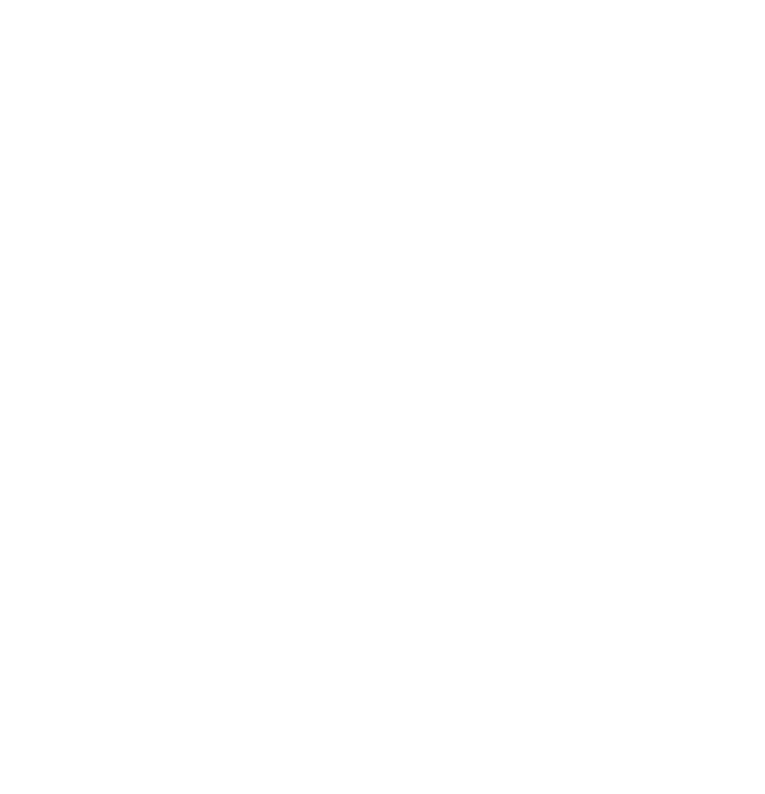
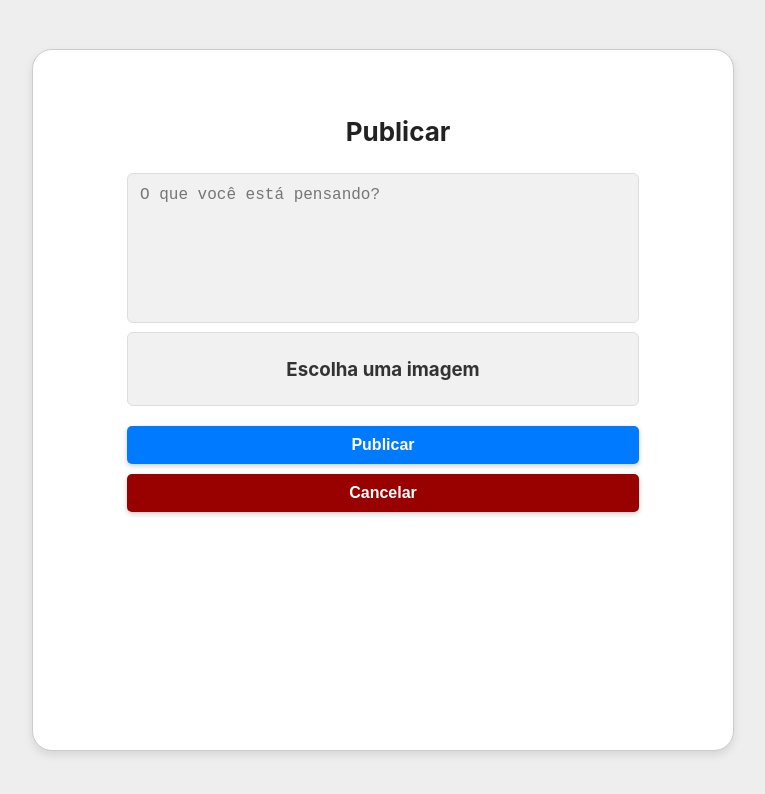
Before and after one commit to Campus-SportNet-MAC0350/mac0350-campus-sportnet, a React (Create React App) app in the folder csn-react-front/: page /post in a window 1280 px wide. Before the commit this address had no page. Shown: the top 794 px of the page, without its empty margins (257-1022 px from the left). Built offline with nearby package versions, Linux system fonts and the light colour scheme.

Commit message:
finish front-end, waiting for final adjusts

```diff
--- a/csn-react-front/src/App.css
+++ b/csn-react-front/src/App.css
@@ -128,7 +128,7 @@
 
 /*-*-*-* FEED DE NOTÍCIAS *-*-*-*/
 .feed {
-  flex: 2.5; /* Cresce duas vezes mais rápido que leftMenu e rightMenu */
+  flex: 2.5; /* Cresce 2.5 vezes mais rápido que leftMenu e rightMenu */
   display: flex;
   flex-direction: column;
   border: 1px solid #ddd;
@@ -263,8 +263,8 @@
 
 .login_txt {
   text-align: center;
-  font-size: 22px;
-  color: #2d2d2d;
+  font-size: 26px;
+  color: #222;
 }
 
 .login_form {
@@ -354,6 +354,140 @@
   color: #777777;
 }
 
+/*-*-*-* PERFIL *-*-*-*/
+
+.profileInfo {
+  display: block;
+}
+
+.profilePic_and_Username{
+  display: flex;
+  text-align: center;
+  align-items: center;
+}
+
+.profilePic {
+  flex: 1;
+}
+
+.profilePic img {
+  width: 140px;
+  height: 140px;
+  border-radius: 50%;
+  margin-right: 10px;
+  padding: 10px;
+}
+
+.usr_and_followers {
+  flex: 2;
+  display: flexbox;
+  text-align: left;
+}
+
+.usr_and_followers p {
+  font-size: 28px;
+  color: #222;
+}
+
+.usr_and_followers h3 {
+  font-size: 16px;
+  color: #222;
+}
+
+.follow_btn {
+  flex: 1;
+  display: flex;
+  text-align: center;
+  padding-right: 30px;
+}
+
+.bioDisplay {
+  color: #222;
+  font-size: 18px;
+  display: block;
+  text-align: left;
+  padding-left: 30px;
+}
+
+/*-*-*-* PUBLICAR *-*-*-*/
+
+.containerPub {
+  display: flex;
+  align-items: center;
+  justify-content: center;
+  height: 100vh;
+  background-color: #eee;
+}
+
+.centroPub {
+  width: 50%;
+  height: 80%;
+  background-color: #fff;
+  display: flex;
+  padding: 30px;
+  border-radius: 20px;
+  box-shadow: 0 4px 8px rgba(0,0,0,0.1);
+  border: 1px solid #ccc;
+}
+
+.centerTitle {
+  width: 100%;
+  text-align: center;
+  padding-top: 10px;
+  display: block;
+}
+
+.centerTitle p {
+  color: #222;
+  font-size: 26px;
+  display: block;
+  padding-left: 30px;
+}
+
+.centerTitle textarea {
+  padding: 12px 12px;
+  box-sizing: border-box;
+  border: 1px solid #ddd;
+  border-radius: 6px;
+  width: 80%;
+  height: 150px;
+  font-size: 16px;
+  background-color: #f1f1f1;
+  margin-bottom: 5px;
+  resize: none;
+}
+
+.centerTitle textarea:focus {
+  border: 1px solid #f9f9f9;
+  outline: none;
+  box-shadow: 0 2px 2px 0 rgba(0,0,0,0.24), 0 2px 2px 0 rgba(0, 0, 0, 0.1);
+}
+
+.custom-file-upload {
+  display: inline-block;
+  padding: 6px 12px;
+  cursor: pointer;
+  width: 80%;
+  background-color: #f1f1f1;
+  border: 1px solid #ddd;
+  border-radius: 6px;
+  font-size: 16px;
+  text-align: center;
+  color: #333;
+  margin-bottom: 10px;
+  box-sizing: border-box;
+}
+
+.custom-file-upload input[type="file"] {
+  display: none;
+}
+
+.buttonsPub {
+  box-sizing: border-box;
+  display: inline-block;
+  width: 80%;
+}
+
 /*-*-*-* RESPONSIVIDADE *-*-*-*/
 @media screen and (max-width: 600px) {
   .header {
--- a/csn-react-front/src/App.js
+++ b/csn-react-front/src/App.js
@@ -4,6 +4,8 @@ import './App.css';
 import { DisplayBody } from './DisplayBody';
 import { LoginPage } from './LoginPage';
 import { RegisterPage } from './RegisterPage';
+import { ProfilePage } from './ProfilePage';
+import { CreatePublication } from './CreatePublication';
 
 function App() {
   return (
@@ -13,6 +15,8 @@ function App() {
           <Route path="/" element={<LoginPage />} />
           <Route path="/register" element={<RegisterPage />} />
           <Route path="/home" element={<DisplayBody />} />
+          <Route path="/profile" element={<ProfilePage />}/>
+          <Route path="/post" element={<CreatePublication />}/>
         </Routes>
       </div>
     </Router>
--- /dev/null
+++ b/csn-react-front/src/CreatePublication.js
@@ -0,0 +1,28 @@
+import React from 'react';
+import { Link } from 'react-router-dom';
+
+export const CreatePublication = () =>  {
+    const buttonStyle = {
+        backgroundColor: '#990000',
+    };
+    return(
+        <div className="containerPub">
+            <div className="centroPub">
+                <div className="centerTitle">
+                    <form>
+                        <p><b>Publicar</b></p>
+                        <textarea placeholder="O que você está pensando?" />
+                        <label for="file-upload" class="custom-file-upload">
+                            <input id="file-upload" type="file"/>
+                            <h3>Escolha uma imagem</h3>
+                        </label>
+                        <div className='buttonsPub'>
+                        <Link to="/home"><button className='btn'>Publicar</button></Link>
+                            <Link to="/home"><button className='btn' style={buttonStyle}>Cancelar</button></Link>
+                        </div>
+                    </form>
+                </div>
+            </div>
+        </div>
+    );
+};
--- a/csn-react-front/src/DisplayLeftMenu.js
+++ b/csn-react-front/src/DisplayLeftMenu.js
@@ -13,9 +13,9 @@ export const DisplaySideMenu = (props) => {
 
             {/* Display Items */}
             <Link to='/home' className="menuItem"><img src="homepage.png" alt="Icone" /> Página Inicial</Link>
-            <Link to='/home' className="menuItem"><img src="newpost.png" alt="Icone" /> Publicar</Link>
+            <Link to='/post' className="menuItem"><img src="newpost.png" alt="Icone" /> Publicar</Link>
             <Link to='/home' className="menuItem"><img src="config.png" alt="Icone" /> Opções</Link>
-            <Link to='/home' className="menuItem"><img src="user.png" alt="Icone" /> Perfil</Link>
+            <Link to='/profile' className="menuItem"><img src="user.png" alt="Icone" /> Perfil</Link>
             <Link to='/' className="menuItem"><img src="exit.png" alt="Icone" /> Sair</Link>
 
             <p>© 2024 Lucas Escobar, Rodrigo Michelassi.<br/>All rights reserved.</p>
--- /dev/null
+++ b/csn-react-front/src/DisplayProfile.js
@@ -0,0 +1,60 @@
+import { Post } from "./Post";
+import React, { useState } from 'react';
+
+const user1 = {
+    username: 'Pabli Escobas',
+    profileImage: 'https://encrypted-tbn0.gstatic.com/images?q=tbn:ANd9GcSXj9LqCbHdU8tG2RVy8FutfLlDfF7kqwKcgaGkqYhkIA&s',
+    postText: 'Lorem ipsum dolor sit amet, consectetur adipiscing elit. Praesent sollicitudin ante in odio tincidunt, commodo interdum ex luctus. Pellentesque porttitor urna vel turpis rhoncus, sed interdum ex lacinia. Nam non arcu dapibus, porttitor lacus nec, lacinia enim. Suspendisse cursus vitae magna vel commodo. Mauris dignissim sagittis arcu, in facilisis ex pretium sit amet. Morbi at tortor ac eros aliquet euismod eu a ante. Etiam bibendum maximus tellus aliquet fringilla. Etiam et mi ac risus bibendum vestibulum id blandit diam. Quisque quis libero suscipit, malesuada nisl quis, porttitor orci. Aliquam dapibus odio quis nisi condimentum imperdiet. Nullam at facilisis erat. Nulla facilisi. Fusce ut est quis velit eleifend ornare. Phasellus sit amet magna tortor. Curabitur a massa ut justo pretium efficitur vitae a augue. Praesent at interdum mi. Fusce ullamcorper felis augue. Sed lacinia dictum dui vel dapibus. Nulla cursus urna eget semper aliquet. Proin et lacus purus. Nunc efficitur massa efficitur augue dapibus, non cursus nisl lacinia.',
+    imageUrl: 'https://www.ime.usp.br/~maratona/images/logo.png'
+}
+
+export const DisplayProfile = (props) => {
+    let [flag, setFlag] = useState(0);
+    let [btnString, setBtnString] = useState("Seguir");
+    let [followers, setFollowers] = useState(+props.followers);
+
+    const changeFollow = () => {
+        if (!flag) {
+            setFollowers(followers + 1);
+            setFlag(1);
+            setBtnString("Deixar de seguir");
+        } else {
+            setFollowers(followers - 1);
+            setFlag(0);
+            setBtnString("Seguir");
+        }
+        console.log(followers);
+    };
+
+    const buttonStyle = {
+        backgroundColor: flag ? '#990000' : '#007BFF', // Vermelho quando !flag, azul quando flag
+    };
+
+    return(
+        <div className="feed">
+            <div className="profileInfo">
+                <div className="profilePic_and_Username">
+                    <div className="profilePic">
+                        <img src={props.profilePic} />
+                    </div>
+                    <div className="usr_and_followers">
+                        <p>{props.username}</p>
+                        <h3>{followers} seguidores</h3>
+                    </div>
+                    <div className="follow_btn">
+                        <button onClick={changeFollow} style={buttonStyle} className="btn">{btnString}</button>
+                    </div>
+                </div>
+                <div className="bioDisplay">
+                    <p>Universidade: {props.university}</p>
+                    <p>Atlética: {props.atletica}</p>
+                </div>
+                <div className="bioDisplay">
+                    <b><p>{props.bio}</p></b>
+                </div>
+            </div>
+            <Post publicationType="post" username={props.username} profileImage={props.profilePic} postText={user1.postText} imageUrl={user1.imageUrl}/>
+            <Post publicationType="post" username={props.username} profileImage={props.profilePic} postText={user1.postText} imageUrl={user1.imageUrl}/>
+        </div>
+    )
+}
--- a/csn-react-front/src/Post.js
+++ b/csn-react-front/src/Post.js
@@ -4,7 +4,7 @@ export const Post = (props) => {
     let [flag, setFlag] = useState(0);
     let [participacao, setParticipacao] = useState("Confirmar participação nesse evento?");
     let [btnString, setBtnString] = useState("Participar");
-    let [confirmedUsers, setConfirmedUsers] = useState(0);
+    let [confirmedUsers, setConfirmedUsers] = useState(+props.membersConfirmed);
 
     const changeUsersCount = () => {
         if (!flag) {
--- /dev/null
+++ b/csn-react-front/src/ProfilePage.js
@@ -0,0 +1,13 @@
+import React from 'react';
+import { DisplaySideMenu } from "./DisplayLeftMenu";
+import { DisplayProfile } from './DisplayProfile';
+
+export const ProfilePage = () =>  {
+    return(
+        <div className="publication-body">
+            <DisplaySideMenu />
+            <DisplayProfile profilePic="https://noticiasdatv.uol.com.br/media/_versions/artigos_2021/instagram-zeca-pagodinho-reproducao-19-8_fixed_large.jpg" username="pabli escobas" bio="Ola meu nome é escobar e eu gosto de sorvete de morango!" followers="1450" atletica="AAAMAT" university="USP"/>
+            <div className="rightMenu"></div>
+        </div>
+    );
+};
```
